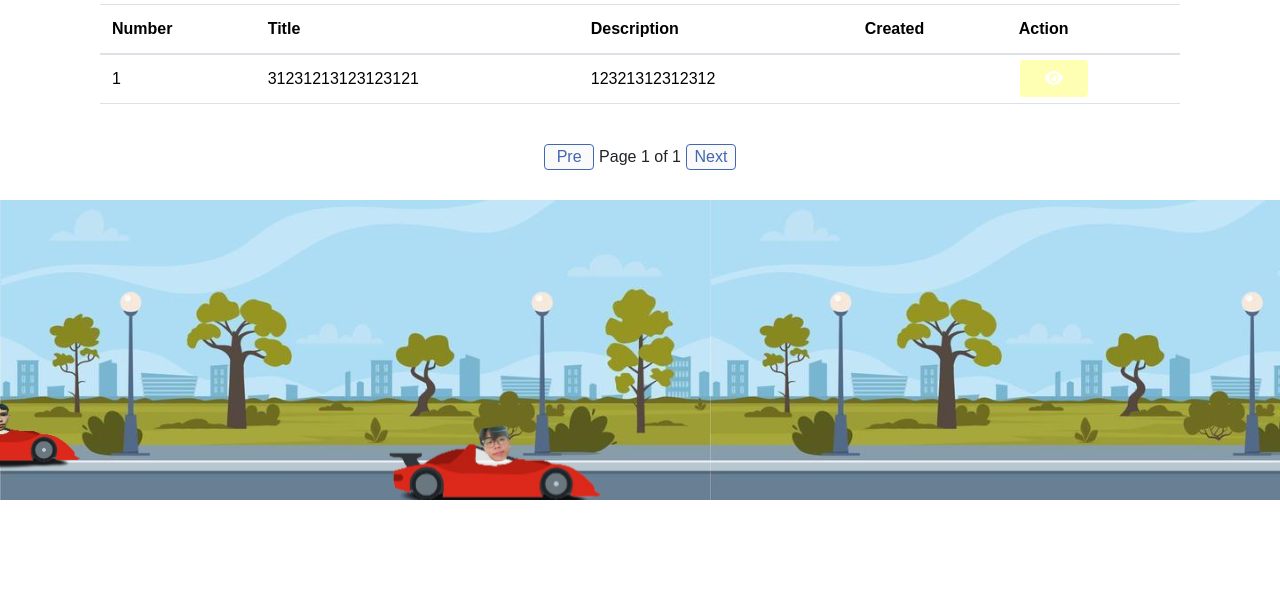
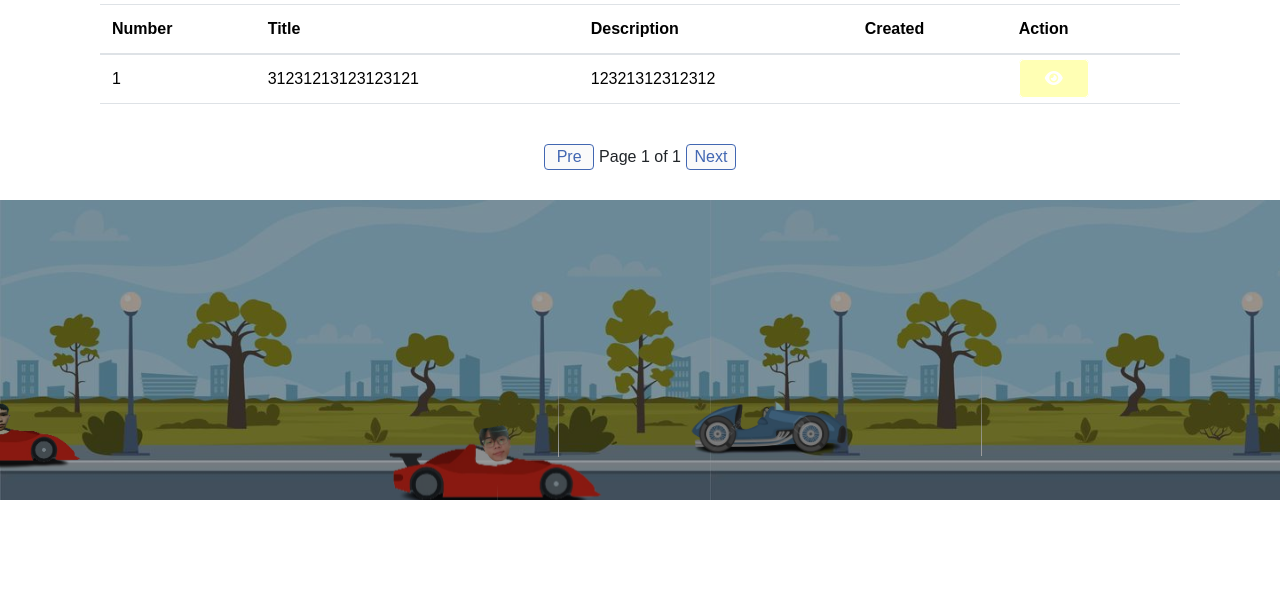
Before and after one commit to Qianga0519/angularJs, a PHP site: page /dattt/ in a window 1280 px wide. Shown: the part 240-850 px from the top of the page. Run offline with PHP 8.4, Linux system fonts and the light colour scheme; data comes from the database, SQL or seed files in the repository; some libraries are stand-ins or nearby versions.

Commit message:
animation footer

```diff
--- a/Templates/footer.html
+++ b/Templates/footer.html
@@ -7,4 +7,11 @@
         <img class="car" src="./public/images/car.png" alt="">
         <img class="avatar" src="./public/images/dat.png" alt="">
     </div>
+    <div class="member mem-3">
+        <img class="car" src="./public/images/car3.png" alt="">
+        <!-- <img class="avatar" src="" alt=""> -->
+    </div>
+    <div class="layer">
+        <!-- <div class="rain-drop"></div> -->
+      </div>
 </footer>
--- a/css/main.css
+++ b/css/main.css
@@ -324,6 +324,8 @@
     height: 300px;
     position: relative;
     overflow: hidden;
+    animation: sun 5s linear infinite;
+
 }
 
 .member {
@@ -351,14 +353,21 @@
 .mem-1 {
     scale: .4;
     top: 45%;
-    animation: carRun 5s .5s cubic-bezier(1,.15,.37,.94)infinite forwards;
+    animation: carRun 5s .5s cubic-bezier(1, .15, .37, .94)infinite;
 
 }
 
 .mem-2 {
     scale: .5;
     top: 38%;
-    animation: carRun 5s  cubic-bezier(.2,.65,.9,.24) infinite forwards;
+    animation: carRun 5s cubic-bezier(.2, .65, .9, .24) infinite;
+}
+
+.mem-3 {
+    scale: .45;
+    top: 25%;
+    left: 50%;
+    z-index: -1;
 }
 
 @keyframes carRun {
@@ -381,3 +390,40 @@
 
     }
 }
+
+@keyframes sun {
+    0% {
+        filter: brightness(100%);
+    }
+
+    50% {
+        filter: brightness(40%);
+    }
+
+    100% {
+        filter: brightness(100%);
+    }
+}
+
+
+.rain-drop {
+    position: fixed;
+    top: -100px;
+    width: 1px;
+    height: 100px;
+    background-image: linear-gradient(to bottom, transparent, white);
+}
+
+@keyframes rainFall {
+    0% {
+        top: -100px;
+    }
+
+    50% {
+        top: 100vh;
+    }
+
+    100% {
+        top: 100vh;
+    }
+}
--- a/index.html
+++ b/index.html
@@ -47,7 +47,7 @@
         <div class="offcanvas-body">
           <ul class="navbar-nav justify-content-start flex-grow-1 pe-3">
             <li class="nav-item">
-              <a class="nav-link" href="#/">Home</a>
+              <a class="nav-link btn-home" href="#/">Home</a>
             </li>
             <li ng-hide="isLogin == false" class="nav-item item-btn-add">
               <button  type="button" class="btn btn-primary btn-addpost" data-toggle="modal" data-target="#createModal"
@@ -125,6 +125,7 @@
   </div>
 
   <script src="js/app.js"></script>
+  <script src="js/main.js"></script>
 
 </body>
 <script src="https://code.jquery.com/jquery-3.2.1.slim.min.js"
--- a/js/app.js
+++ b/js/app.js
@@ -1,4 +1,7 @@
+
+
 var app = angular.module('myApp', ["ngRoute", "ngAnimate"]);
+
 
 app.controller('mainCtrl', function ($scope, $rootScope) {
     $scope.bgColor = "white";
--- a/js/main.js
+++ b/js/main.js
@@ -3,3 +3,19 @@
    this.parentElement.classList.toggle('open')
    this.previousElementSibling.focus();
 })
+
+var layer = document.querySelector('.layer')
+function rand() {
+   return Math.random() * 100
+}
+
+function addRain() {
+   for (let i = 0; i < 20; i++) {
+      let rain = document.createElement('div')
+      rain.classList.add('rain-drop')
+      rain.style.left = `${rand()}%`
+      rain.style.animation = 'rainFall .' + rand().toFixed() + 's 3s linear infinite';
+      layer.appendChild(rain)
+   }
+}
+addRain()
```
Also changed, not shown: public/images/cloud.png (added).
